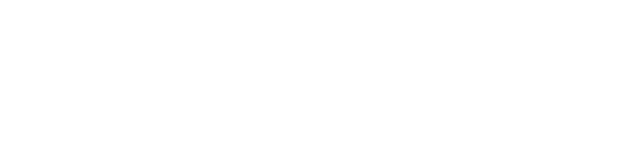
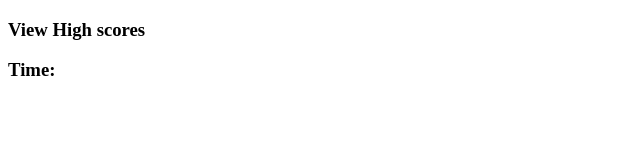
Before and after one commit to Jose-Cotto/Module-4-challenge, a plain HTML site: page index.html in a window 1280 px wide. Shown: the whole page, without its empty margins (0-640 px from the left). Drawn offline with Linux system fonts and the light colour scheme.

Commit message:
Add header, and link CSS and JavaScript

```diff
--- a/index.html
+++ b/index.html
@@ -4,10 +4,15 @@
     <meta charset="UTF-8">
     <meta http-equiv="X-UA-Compatible" content="IE=edge">
     <meta name="viewport" content="width=device-width, initial-scale=1.0">
+    <link rel="stylesheet" href="./develop/styles.css">
     <title>Javascript | Quiz</title>
 </head>
 <body>
-
+    <header>
+        <h3 id="view-high-score">View High scores</h3>
+        <h3>Time:<span:></span:></h3>
+    </header>
+    <script src="./develop/script.js"></script>
 </body>
 </html>
 
```
